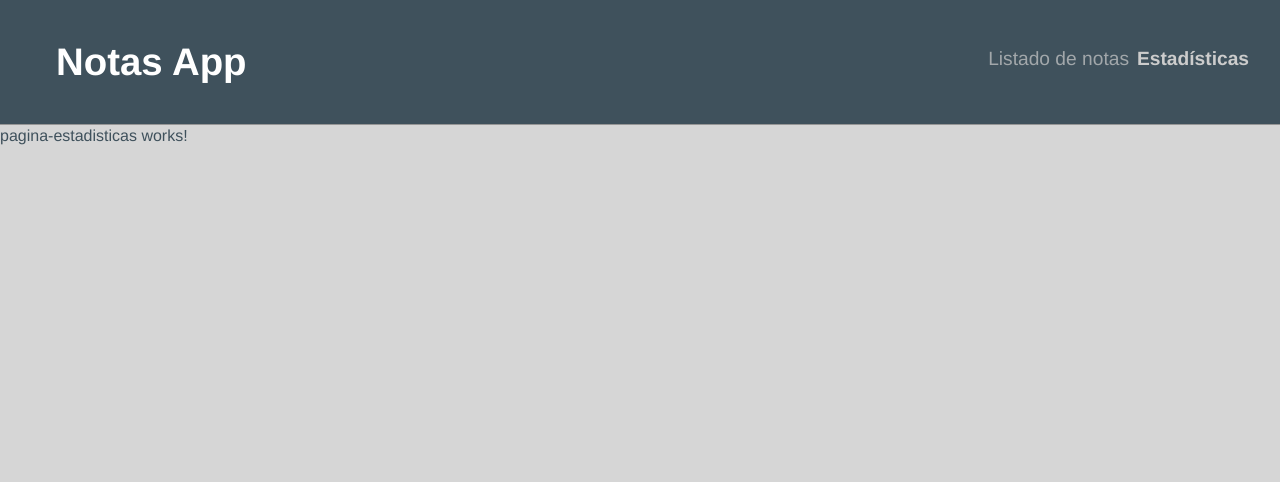
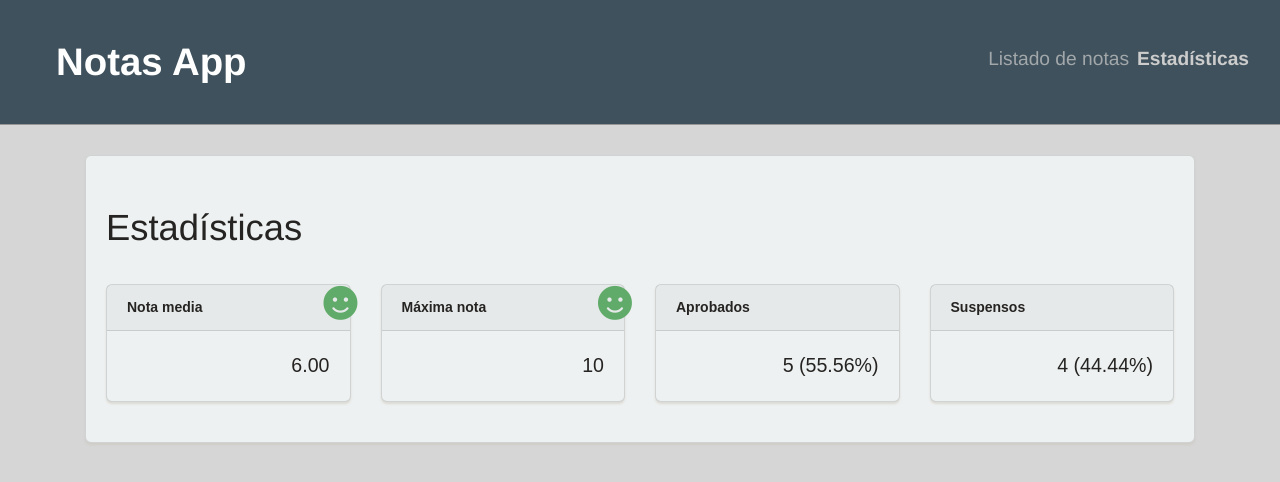
Before and after one commit to Formacion-Frameworks-JavaScript/notas-angular, an Angular app: page /estadisticas in a window 1280 px wide. Shown: the top 482 px of the page. Built offline with nearby package versions, Linux system fonts and the light colour scheme.

Commit message:
Página estadísticas

```diff
--- a/src/app/estadistica/estadistica.component.html
+++ b/src/app/estadistica/estadistica.component.html
@@ -5,5 +5,5 @@
       ({{porcentaje | number:"0.2-2"}}%)
     </ng-container>
   </div>
-  <i class="fa icono-status" [class]="clasesIconos()"></i>
+  <i *ngIf="conIcono" class="fa icono-status" [class]="clasesIconos()"></i>
 </div>
--- a/src/app/estadistica/estadistica.component.ts
+++ b/src/app/estadistica/estadistica.component.ts
@@ -14,6 +14,8 @@ export class EstadisticaComponent implements OnInit {
   @Input()
   public titulo = '';
   @Input()
+  public conIcono: false;
+  @Input()
   public truncado: boolean;
 
   constructor() { }
--- /dev/null
+++ b/src/app/estadisticas.service.ts
@@ -0,0 +1,29 @@
+import { Injectable } from '@angular/core';
+import { Nota } from './datos/nota-interface';
+
+@Injectable({
+  providedIn: 'root'
+})
+export class EstadisticasService {
+
+  public totales = {
+    media: 0,
+    maxima: 0,
+    nAprobados: 0,
+    pAprobados: 0,
+    nSuspensos: 0,
+    pSuspensos: 0
+  };
+
+  public calculaTotales(notas: Nota[]): {} {
+    const media = notas.reduce((acc, nota) => acc + nota.nota, 0) / notas.length;
+    const maxima = notas.reduce((acc, nota) => nota.nota > acc ? nota.nota : acc, 0);
+    const nAprobados = notas.filter(nota => nota.nota >= 5).length;
+    const pAprobados = nAprobados / notas.length * 100;
+    const nSuspensos = notas.length - nAprobados;
+    const pSuspensos = 100 - pAprobados;
+    this.totales = { media, maxima, nAprobados, pAprobados, nSuspensos, pSuspensos };
+    return this.totales;
+  }
+
+}
--- a/src/app/pagina-estadisticas/pagina-estadisticas.component.html
+++ b/src/app/pagina-estadisticas/pagina-estadisticas.component.html
@@ -1 +1,28 @@
-<p>pagina-estadisticas works!</p>
+<main class="container">
+  <div class="row totales">
+    <div class="col">
+      <div class="card">
+        <div class="header">
+          <h2>Estadísticas</h2>
+        </div>
+        <div class="card-body row">
+          <div class="col">
+            <not-estadistica [dato]="totales.media" titulo="Nota media" [truncado]="true" [conIcono]="true">
+            </not-estadistica>
+          </div>
+          <div class="col">
+            <not-estadistica [dato]="totales.maxima" titulo="Máxima nota" [conIcono]="true"></not-estadistica>
+          </div>
+          <div class="col">
+            <not-estadistica [dato]="totales.nAprobados" titulo="Aprobados" [porcentaje]="totales.pAprobados">
+            </not-estadistica>
+          </div>
+          <div class="col">
+            <not-estadistica [dato]="totales.nSuspensos" titulo="Suspensos" [porcentaje]="totales.pSuspensos">
+            </not-estadistica>
+          </div>
+        </div>
+      </div>
+    </div>
+  </div>
+</main>
--- a/src/app/pagina-estadisticas/pagina-estadisticas.component.ts
+++ b/src/app/pagina-estadisticas/pagina-estadisticas.component.ts
@@ -1,4 +1,7 @@
 import { Component, OnInit } from '@angular/core';
+import { Nota } from '../datos/nota-interface';
+import { EstadisticasService } from '../estadisticas.service';
+import { NotasService } from '../notas.service';
 
 @Component({
   selector: 'not-pagina-estadisticas',
@@ -7,9 +10,17 @@ import { Component, OnInit } from '@angular/core';
 })
 export class PaginaEstadisticasComponent implements OnInit {
 
-  constructor() { }
+  public notas: Nota[];
+
+  public totales;
+
+  constructor(private notasService: NotasService, private estadisticasService: EstadisticasService) { }
 
   ngOnInit(): void {
+    this.notasService.$notas.subscribe(notas => {
+      this.notas = notas;
+      this.totales = this.estadisticasService.calculaTotales(notas);
+    });
   }
 
 }
--- a/src/app/totales/totales.component.html
+++ b/src/app/totales/totales.component.html
@@ -1,10 +1,10 @@
 <div class="card-footer totales">
   <div class="row">
     <div class="col">
-      <not-estadistica [dato]="totales.media" titulo="Nota media" [truncado]="true"></not-estadistica>
+      <not-estadistica [dato]="totales.media" titulo="Nota media" [truncado]="true" [conIcono]="true"></not-estadistica>
     </div>
     <div class="col">
-      <not-estadistica [dato]="totales.maxima" titulo="Máxima nota"></not-estadistica>
+      <not-estadistica [dato]="totales.maxima" titulo="Máxima nota" [conIcono]="true"></not-estadistica>
     </div>
   </div>
   <div class="row">
@@ -13,7 +13,7 @@
       </not-estadistica>
     </div>
     <div class="col">
-      <not-estadistica [dato]="totales.nAprobados" titulo="Suspensos" [porcentaje]="totales.pSuspensos">
+      <not-estadistica [dato]="totales.nSuspensos" titulo="Suspensos" [porcentaje]="totales.pSuspensos">
       </not-estadistica>
     </div>
   </div>
--- a/src/app/totales/totales.component.ts
+++ b/src/app/totales/totales.component.ts
@@ -1,5 +1,6 @@
 import { Component, Input, OnInit } from '@angular/core';
 import { Nota } from '../datos/nota-interface';
+import { EstadisticasService } from '../estadisticas.service';
 
 @Component({
   selector: 'not-totales',
@@ -13,29 +14,12 @@ export class TotalesComponent implements OnInit {
   @Input()
   public set notas(notas: Nota[]) {
     this.notasTotales = notas;
-    this.calculaTotales();
+    this.totales = this.estadisticasService.calculaTotales(notas);
   }
 
-  public totales = {
-    media: 0,
-    maxima: 0,
-    nAprobados: 0,
-    pAprobados: 0,
-    nSuspensos: 0,
-    pSuspensos: 0
-  };
+  public totales;
 
-  constructor() { }
-
-  private calculaTotales(): void {
-    const media = this.notasTotales.reduce((acc, nota) => acc + nota.nota, 0) / this.notasTotales.length;
-    const maxima = this.notasTotales.reduce((acc, nota) => nota.nota > acc ? nota.nota : acc, 0);
-    const nAprobados = this.notasTotales.filter(nota => nota.nota >= 5).length;
-    const pAprobados = nAprobados / this.notasTotales.length * 100;
-    const nSuspensos = this.notasTotales.length - nAprobados;
-    const pSuspensos = 100 - pAprobados;
-    this.totales = { media, maxima, nAprobados, pAprobados, nSuspensos, pSuspensos };
-  }
+  constructor(private estadisticasService: EstadisticasService) { }
 
   ngOnInit(): void {
 
```
